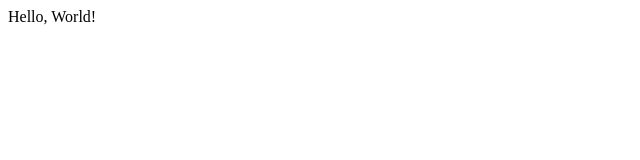
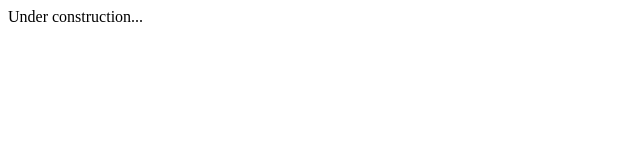
Before and after one commit to Asheq/asheq.github.io, a plain HTML site: page index.html in a window 1280 px wide. Shown: the full height of the page, 0-640 px from the left. Drawn offline with Linux system fonts and the light colour scheme.

Commit message:
Add 'unders construction' message

```diff
--- a/index.html
+++ b/index.html
@@ -11,7 +11,7 @@
 <meta name="author" content="SitePoint">
 
 <body>
-    Hello, World!
+    Under construction...
 </body>
 
 </html>
```
